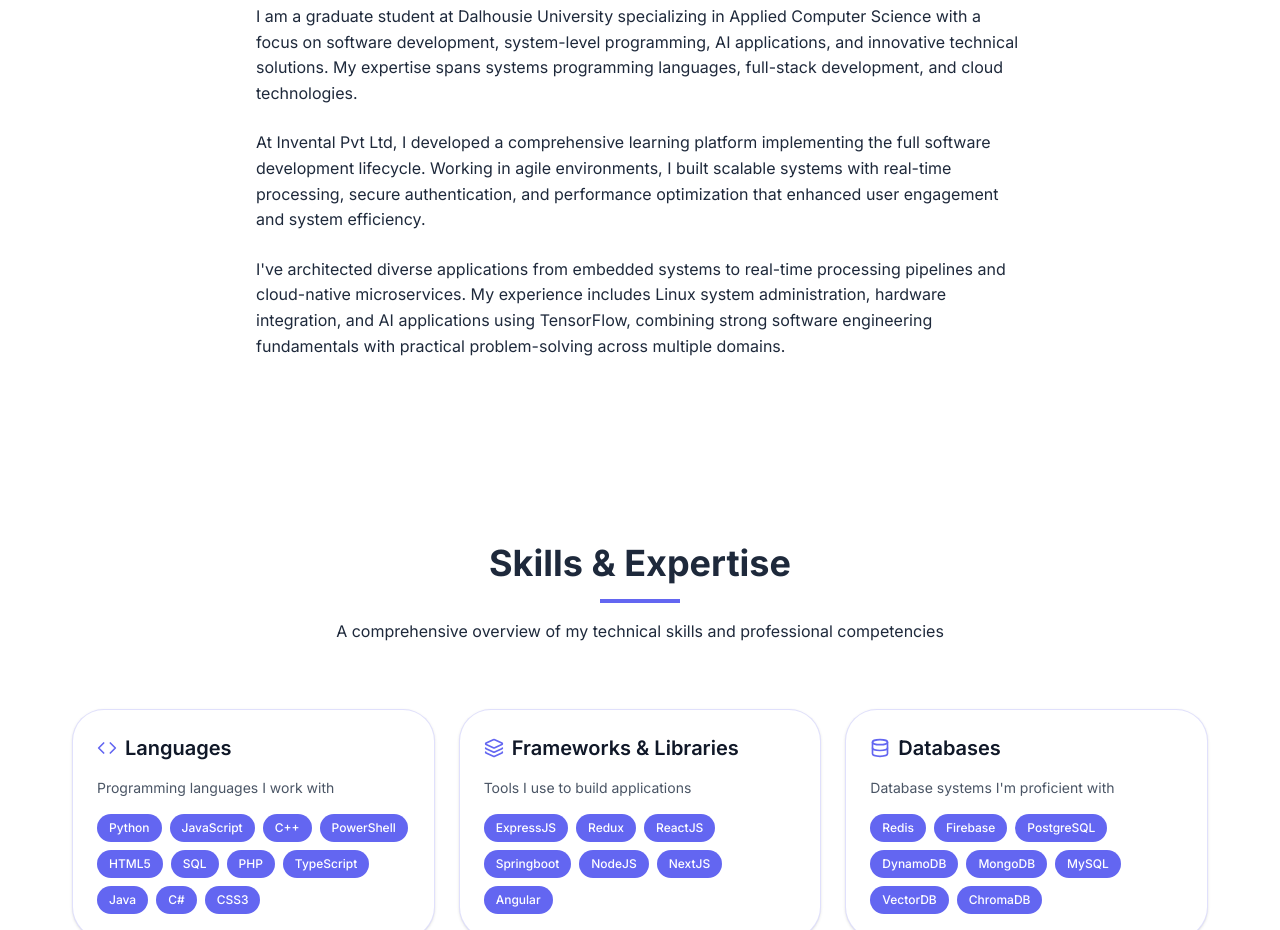
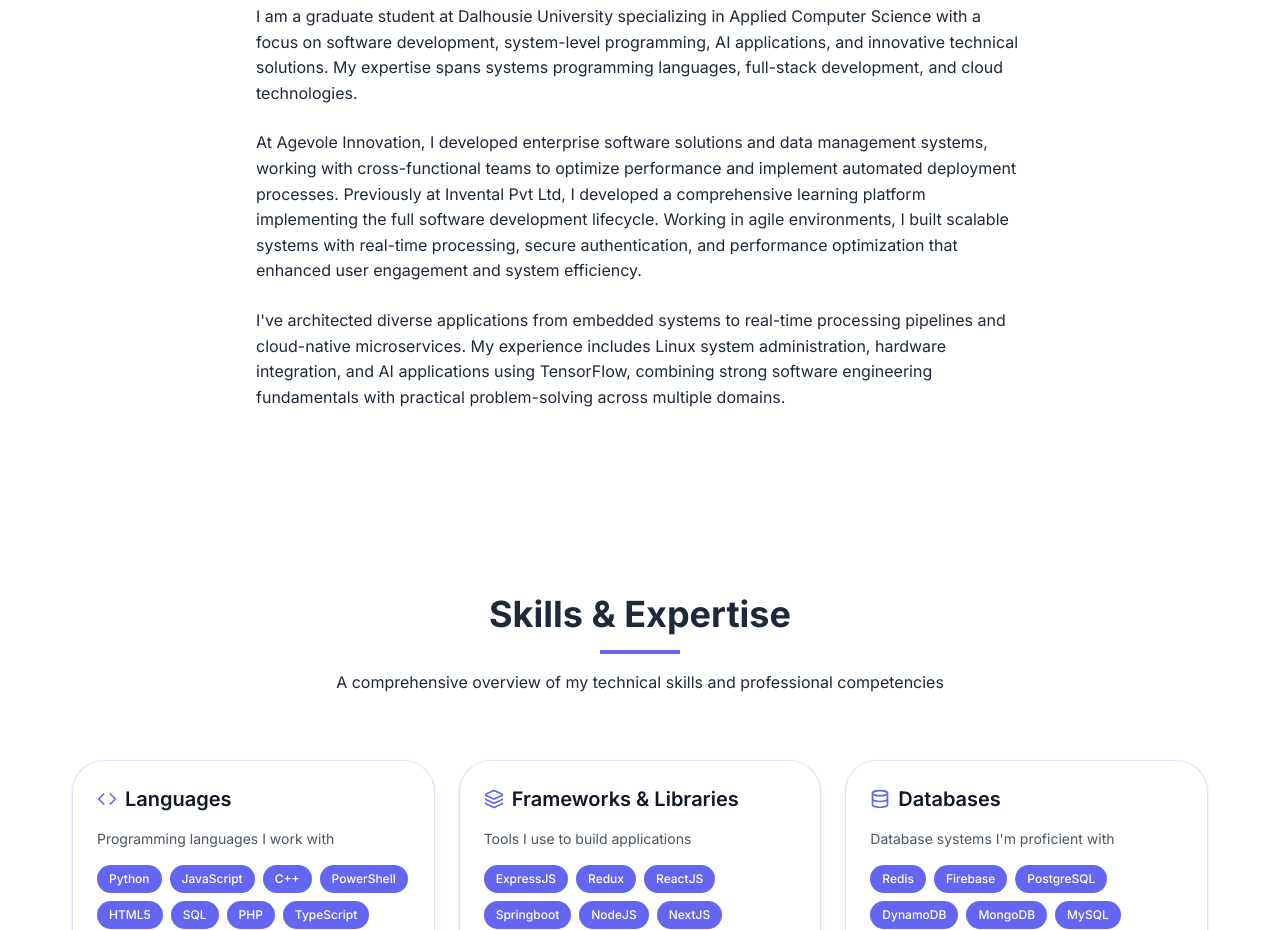
Before and after one commit to smangukia/smangukia.github.io, a Next.js app: page / in a window 1280 px wide. Shown: the part 1000-1930 px from the top of the page. Built offline with nearby package versions, Linux system fonts and the light colour scheme.

Commit message:
Updated File

```diff
--- a/components/about.tsx
+++ b/components/about.tsx
@@ -46,7 +46,7 @@ export default function About() {
             </p>
 
             <p className="mb-6">
-              At Invental Pvt Ltd, I developed a comprehensive learning platform implementing the full software development lifecycle. Working in agile environments, I built scalable systems with real-time processing, secure authentication, and performance optimization that enhanced user engagement and system efficiency.
+              At Agevole Innovation, I developed enterprise software solutions and data management systems, working with cross-functional teams to optimize performance and implement automated deployment processes. Previously at Invental Pvt Ltd, I developed a comprehensive learning platform implementing the full software development lifecycle. Working in agile environments, I built scalable systems with real-time processing, secure authentication, and performance optimization that enhanced user engagement and system efficiency.
             </p>
 
             <p className="mb-6">
```
